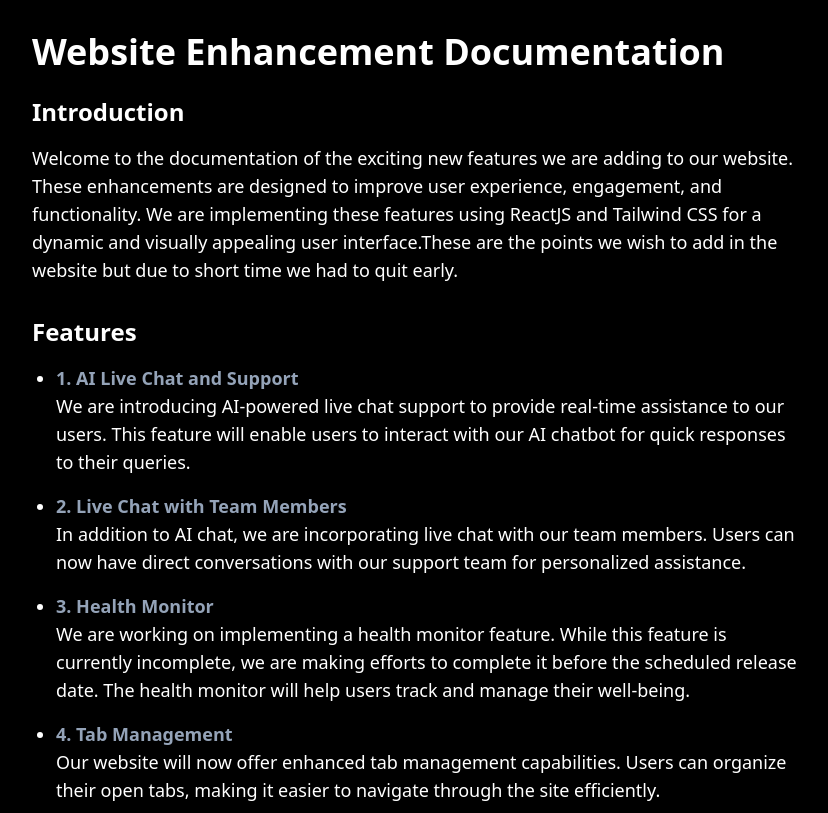
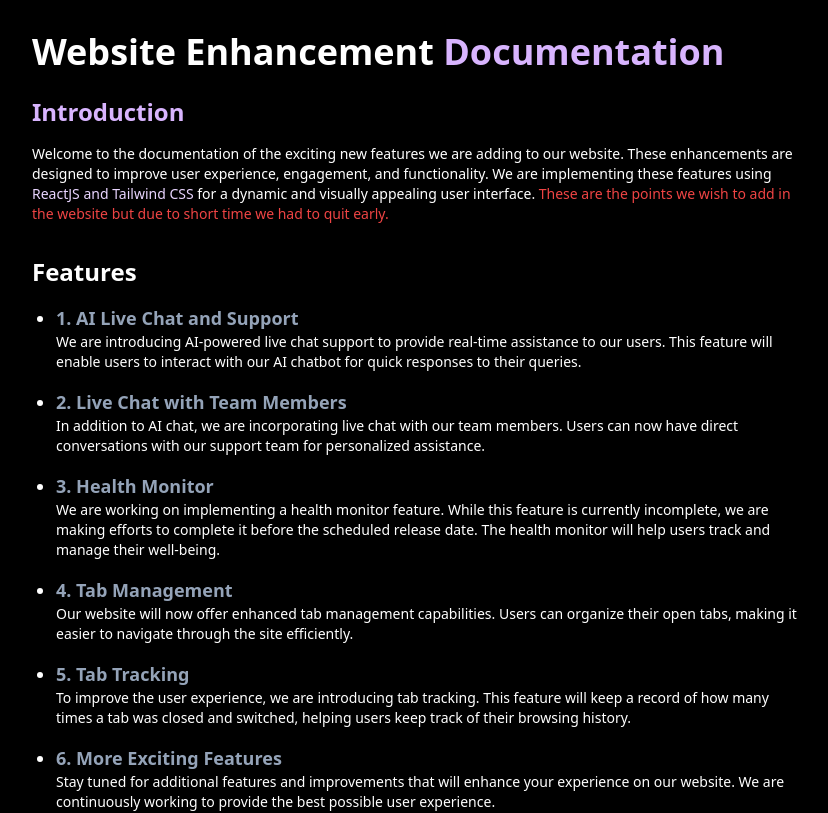
Before and after one commit to breezejod/test-frontend-, a React (Create React App) app: page /Documentation in a window 1280 px wide. Shown: the top 813 px of the page, without its empty margins (224-1052 px from the left). Built offline with nearby package versions, Linux system fonts and the light colour scheme.

Commit message:
final commit

```diff
--- a/src/components/Body.jsx
+++ b/src/components/Body.jsx
@@ -1,22 +1,60 @@
-import React from "react";
+import React, { useState, useEffect } from "react";
 import { Link } from "react-router-dom";
+
+const Timer = () => {
+  const [startTime, setStartTime] = useState(
+    localStorage.getItem("startTime") || Date.now()
+  );
+  const [elapsedTime, setElapsedTime] = useState(0);
+
+  useEffect(() => {
+    const timerInterval = setInterval(() => {
+      const currentTime = Date.now();
+      const elapsedTime = Math.floor((currentTime - startTime) / 1000); // Calculate elapsed time in seconds
+      setElapsedTime(elapsedTime);
+    }, 1000);
+
+    return () => {
+      clearInterval(timerInterval);
+    };
+  }, [startTime]);
+
+  useEffect(() => {
+    localStorage.setItem("startTime", startTime.toString());
+  }, [startTime]);
+
+  // Add an event listener to reset the timer on page reload
+  useEffect(() => {
+    window.addEventListener("beforeunload", () => {
+      localStorage.removeItem("startTime");
+    });
+  }, []);
+
+  return (
+    <div className="absolute text-white top-4 right-4">
+      <span className="text-purple-300">Time on site: </span>{elapsedTime} seconds
+    </div>
+  );
+};
+
 const Body = () => {
   return (
     <div className="flex flex-col items-center justify-center h-screen text-purple-500">
+      <Timer /> {/* Add the Timer component */}
       <h1 className="mb-8 text-4xl font-bold sm:text-6xl lg:text-7xl">
-        Welcome to Workify
+        Welcome to Work<span className="text-purple-200">ify</span>
       </h1>
       <p className="mb-8 text-xl text-purple-900 sm:text-2xl lg:text-3xl">
         Your ultimate platform for productivity and collaboration.
       </p>
       <div className="flex space-x-4">
         <Link to="/Login">
-          <button className="px-6 py-3 font-semibold text-white bg-purple-400 rounded-md hover:bg-purple-600">
+          <button className="px-6 py-3 font-semibold text-white bg-purple-600 rounded-md hover:bg-purple-400">
             Get Started
           </button>
         </Link>
         <button className="px-6 py-3 font-semibold text-white bg-black rounded-md hover:bg-gray-700">
-          About US
+          ------
         </button>
         <Link to="/Documentation">
           <button className="px-6 py-3 font-semibold text-white border rounded-md ">
@@ -24,9 +62,11 @@ const Body = () => {
           </button>
         </Link>
       </div>
+      <hr className="w-3/4 border-t border-purple-300 mt-11" />
     </div>
   );
 };
+
 const LandingPage = () => {
   return (
     <div className="bg-black">
--- a/src/components/Documentation.jsx
+++ b/src/components/Documentation.jsx
@@ -1,15 +1,29 @@
-import React from 'react';
+import React from "react";
 
 const Documentation = () => {
   return (
     <div className="p-8 text-white bg-black">
       <div className="max-w-3xl mx-auto">
-        <h1 className="mb-6 text-4xl font-bold">Website Enhancement Documentation</h1>
+        <h1 className="mb-6 text-4xl font-bold">
+          Website Enhancement{" "}
+          <span className="text-purple-300">Documentation</span>
+        </h1>
 
         <div className="mb-8">
-          <h2 className="mb-4 text-2xl font-semibold">Introduction</h2>
-          <p className="text-lg">
-            Welcome to the documentation of the exciting new features we are adding to our website. These enhancements are designed to improve user experience, engagement, and functionality. We are implementing these features using ReactJS and Tailwind CSS for a dynamic and visually appealing user interface.These are the points we wish to add in the website but due to short time we had to quit early.
+          <h2 className="mb-4 text-2xl font-semibold text-purple-300">
+            Introduction
+          </h2>
+          <p className="text-sm">
+            Welcome to the documentation of the exciting new features we are
+            adding to our website. These enhancements are designed to improve
+            user experience, engagement, and functionality. We are implementing
+            these features using{" "}
+            <span className="text-purple-200">ReactJS and Tailwind CSS</span>{" "}
+            for a dynamic and visually appealing user interface.{" "}
+            <span className="text-red-500">
+              These are the points we wish to add in the website but due to
+              short time we had to quit early.
+            </span>
           </p>
         </div>
 
@@ -17,39 +31,60 @@ const Documentation = () => {
           <h2 className="mb-4 text-2xl font-semibold">Features</h2>
           <ul className="ml-6 text-lg list-disc">
             <li className="mb-4">
-              <strong className='text-slate-400'>1. AI Live Chat and Support</strong>
-              <p>
-                We are introducing AI-powered live chat support to provide real-time assistance to our users. This feature will enable users to interact with our AI chatbot for quick responses to their queries.
+              <strong className="text-slate-400">
+                1. AI Live Chat and Support
+              </strong>
+              <p className="text-sm">
+                We are introducing AI-powered live chat support to provide
+                real-time assistance to our users. This feature will enable
+                users to interact with our AI chatbot for quick responses to
+                their queries.
               </p>
             </li>
             <li className="mb-4">
-              <strong className='text-slate-400'>2. Live Chat with Team Members</strong>
-              <p>
-                In addition to AI chat, we are incorporating live chat with our team members. Users can now have direct conversations with our support team for personalized assistance.
+              <strong className="text-slate-400">
+                2. Live Chat with Team Members
+              </strong>
+              <p className="text-sm">
+                In addition to AI chat, we are incorporating live chat with our
+                team members. Users can now have direct conversations with our
+                support team for personalized assistance.
               </p>
             </li>
             <li className="mb-4">
-              <strong className='text-slate-400'>3. Health Monitor</strong>
-              <p>
-                We are working on implementing a health monitor feature. While this feature is currently incomplete, we are making efforts to complete it before the scheduled release date. The health monitor will help users track and manage their well-being.
+              <strong className="text-slate-400">3. Health Monitor</strong>
+              <p className="text-sm">
+                We are working on implementing a health monitor feature. While
+                this feature is currently incomplete, we are making efforts to
+                complete it before the scheduled release date. The health
+                monitor will help users track and manage their well-being.
               </p>
             </li>
             <li className="mb-4">
-              <strong className='text-slate-400'>4. Tab Management</strong>
-              <p>
-                Our website will now offer enhanced tab management capabilities. Users can organize their open tabs, making it easier to navigate through the site efficiently.
+              <strong className="text-slate-400">4. Tab Management</strong>
+              <p className="text-sm">
+                Our website will now offer enhanced tab management capabilities.
+                Users can organize their open tabs, making it easier to navigate
+                through the site efficiently.
               </p>
             </li>
             <li className="mb-4">
-              <strong className='text-slate-400'>5. Tab Tracking</strong>
-              <p>
-                To improve the user experience, we are introducing tab tracking. This feature will keep a record of how many times a tab was closed and switched, helping users keep track of their browsing history.
+              <strong className="text-slate-400">5. Tab Tracking</strong>
+              <p className="text-sm">
+                To improve the user experience, we are introducing tab tracking.
+                This feature will keep a record of how many times a tab was
+                closed and switched, helping users keep track of their browsing
+                history.
               </p>
             </li>
             <li className="mb-4">
-              <strong className='text-slate-400'>6. More Exciting Features</strong>
-              <p>
-                Stay tuned for additional features and improvements that will enhance your experience on our website. We are continuously working to provide the best possible user experience.
+              <strong className="text-slate-400">
+                6. More Exciting Features
+              </strong>
+              <p className="text-sm">
+                Stay tuned for additional features and improvements that will
+                enhance your experience on our website. We are continuously
+                working to provide the best possible user experience.
               </p>
             </li>
           </ul>
@@ -58,10 +93,28 @@ const Documentation = () => {
         <div className="mb-8">
           <h2 className="mb-4 text-2xl font-semibold">Conclusion</h2>
           <p className="text-lg">
-            These website enhancements are part of our commitment to providing an exceptional user experience. We hope you find these additions valuable and enjoyable. Thank you for your continued support.
+            These website enhancements are part of our commitment to providing
+            an exceptional user experience. We hope you find these additions
+            valuable and enjoyable. Thank you for your continued support.
           </p>
         </div>
       </div>
+      <style>
+        {`
+          ::-webkit-scrollbar {
+            width: 8px;
+          }
+
+          ::-webkit-scrollbar-thumb {
+            background-color: #800080;
+            border-radius: 7px;
+          }
+
+          ::-webkit-scrollbar-track {
+            background-color: #333;
+          }
+        `}
+      </style>
     </div>
   );
 };
--- a/src/components/Login.jsx
+++ b/src/components/Login.jsx
@@ -4,7 +4,7 @@ import { Link } from "react-router-dom";
 const Login = () => {
   const buttonStyle = {
     padding: "30px",
-    border: "2px solid #800080",
+    border: "2px solid #a855f7",
     backgroundColor: "purple",
     borderRadius: "10px",
     transition: "background-color 0.3s, color 0.3s",
--- a/src/components/Loginpage.jsx
+++ b/src/components/Loginpage.jsx
@@ -3,7 +3,7 @@ import React from "react";
 const Loginpage = () => {
   return (
     <div className="flex items-center justify-center min-h-screen bg-black">
-      <div className="p-8 bg-purple-400 rounded-lg w-80">
+      <div className="p-8 bg-purple-700 rounded-lg w-80">
         <form action="/api/v1/loginPage" method="POST">
           <h1 className="mb-4 text-2xl font-semibold text-black">Login</h1>
 
@@ -33,7 +33,7 @@ const Loginpage = () => {
 
           <button
             type="submit"
-            className="px-6 py-2 text-white bg-purple-700 rounded-lg hover:text-black hover:bg-purple-200"
+            className="px-6 py-2 text-black bg-purple-200 rounded-lg hover:text-black hover:bg-purple-200"
           >
             Log in
           </button>
```
